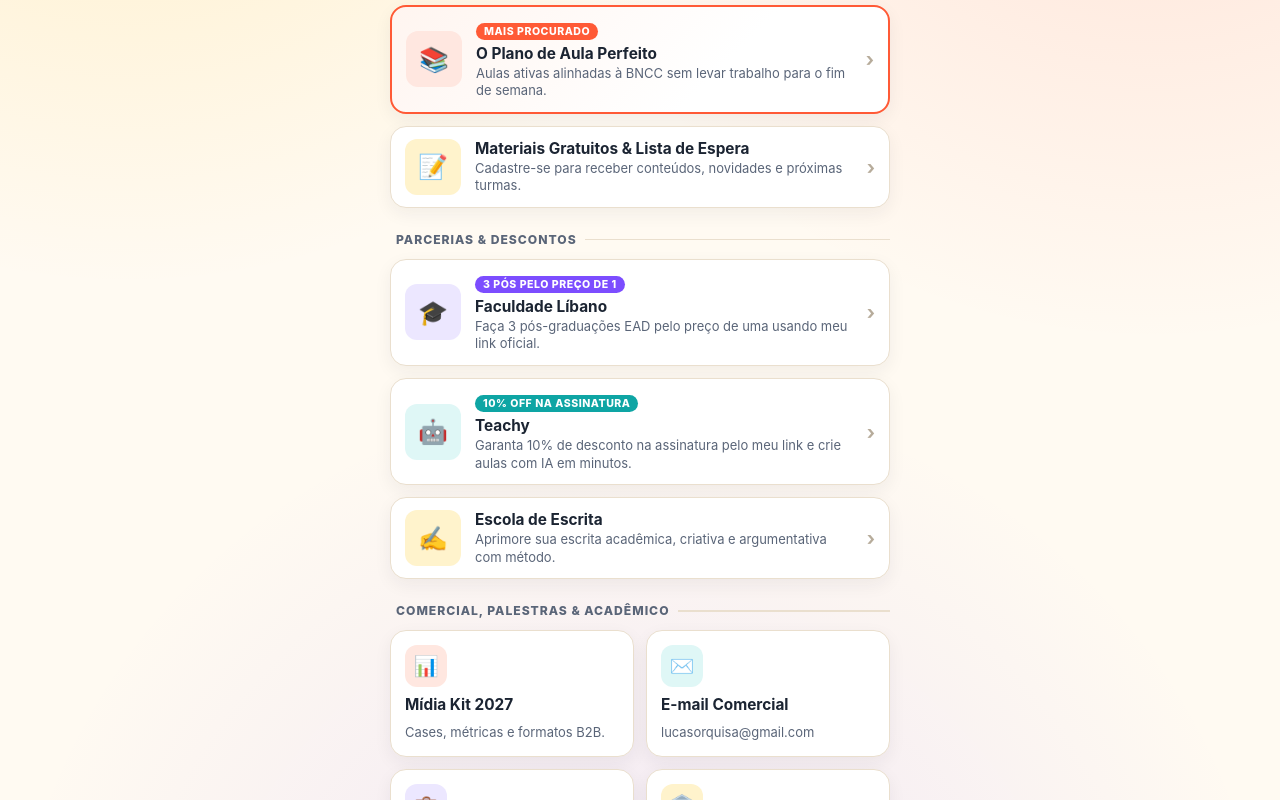
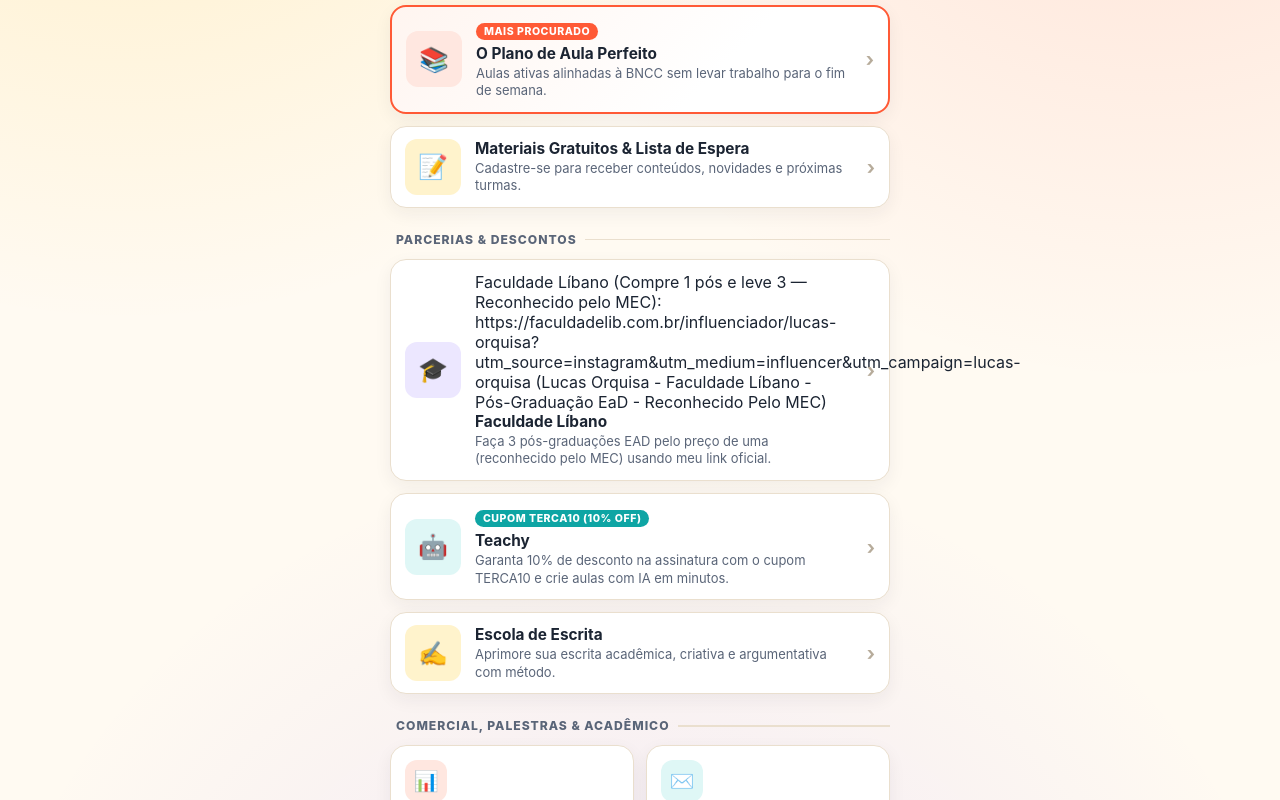
Before and after one commit to lorquisa/Portifolio, a plain HTML site: page index.html in a window 1280 px wide. Shown: the part 448-1248 px from the top of the page. Drawn offline with Linux system fonts and the light colour scheme.

Commit message:
Update index.html

```diff
--- a/index.html
+++ b/index.html
@@ -449,22 +449,26 @@
           <img src="img/libano.png" alt="Faculdade Líbano" onerror="this.style.display='none'" />
         </div>
         <div class="card-body">
-          <span class="badge purple">3 Pós pelo preço de 1</span>
+Faculdade Líbano (Compre 1 pós e leve 3 — Reconhecido pelo MEC): https://faculdadelib.com.br/influenciador/lucas-orquisa?utm_source=instagram&utm_medium=influencer&utm_campaign=lucas-orquisa (Lucas Orquisa - Faculdade Líbano - Pós-Graduação EaD - Reconhecido Pelo MEC)
           <div class="card-title">Faculdade Líbano</div>
-          <div class="card-desc">Faça 3 pós-graduações EAD pelo preço de uma usando meu link oficial.</div>
+
+          <div class="card-desc">Faça 3 pós-graduações EAD pelo preço de uma (reconhecido pelo MEC) usando meu link oficial.</div>
         </div>
         <div class="arrow">›</div>
       </a>
 
-      <a class="card" href="SEU_LINK_TEACHY_AQUI" target="_blank" rel="noopener">
+
+      <a class="card" href="https://www.teachy.com.br/pt-BR/auth/login?referral_code=PRE8XG4" target="_blank" rel="noopener">
         <div class="thumb teal">
           🤖
           <img src="img/teachy.png" alt="Teachy" onerror="this.style.display='none'" />
         </div>
         <div class="card-body">
-          <span class="badge teal">10% OFF na assinatura</span>
+
+          <span class="badge teal">Cupom TERCA10 (10% OFF)</span>
           <div class="card-title">Teachy</div>
-          <div class="card-desc">Garanta 10% de desconto na assinatura pelo meu link e crie aulas com IA em minutos.</div>
+
+          <div class="card-desc">Garanta 10% de desconto na assinatura com o cupom TERCA10 e crie aulas com IA em minutos.</div>
         </div>
         <div class="arrow">›</div>
       </a>
```
